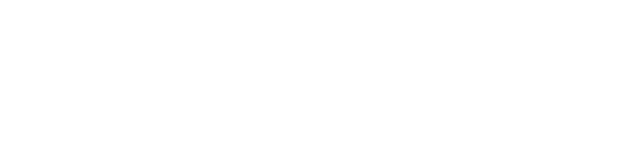
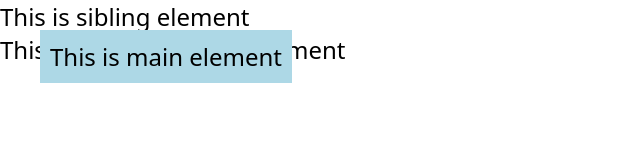
Before and after one commit to valost/lesson9.1, a plain HTML site: page index.html in a window 1280 px wide. Shown: the whole page, without its empty margins (0-640 px from the left). Drawn offline with Linux system fonts and the light colour scheme.

Commit message:
changed styles

```diff
--- a/index.html
+++ b/index.html
@@ -9,5 +9,47 @@
 </head>
 <body>
 
+<!--
+    <div>
+        <p>Some text</p>
+    </div>
+
+    <div>
+        <p>Some text</p>
+    </div>
+
+    <div>
+        <p>Some text</p>
+    </div>
+
+    <hr>
+
+    <ul>
+        <li>First element</li>
+        <li>Second element</li>
+        <li>Third element</li>
+        <li>Fourth element</li>
+        <li>Fifth element</li>
+        <li>Sixth element</li>
+    </ul>
+
+-->
+
+<div class="parent-element">
+
+    <div class="sibling-element">
+        This is sibling element
+    </div>
+
+    <div class="main-element">
+        This is main element
+    </div>
+
+    <div class="sibling-element">
+        This is another sibling element
+    </div>
+
+</div>
+
 </body>
 </html>
--- a/styles.css
+++ b/styles.css
@@ -0,0 +1,55 @@
+* {
+    margin: 0;
+    padding: 0;
+    box-sizing: border-box;
+}
+
+body,
+html {
+    font-family: system-ui, -apple-system, BlinkMacSystemFont, 'Segoe UI', Roboto, Oxygen, Ubuntu, Cantarell, 'Open Sans', 'Helvetica Neue', sans-serif;
+    font-size: 24px;
+}
+
+.main-element {
+    background-color: lightblue;
+    padding: 10px;
+    position: absolute;
+    top: 30px;
+    left: 40px;
+}
+
+
+
+
+
+
+
+
+
+
+
+
+
+/*
+hr {
+    margin: 25px 0;
+}
+
+div:nth-child(1) {
+    background-color: lightslategray;
+}
+
+div:nth-child(2) {
+    background-color: lightseagreen;
+}
+
+div:nth-child(3) {
+    background-color: lightsteelblue;
+    font-size: 25px;
+}
+
+li:nth-child(3n-1) {
+    background-color: lightblue;
+}
+
+*/
```
